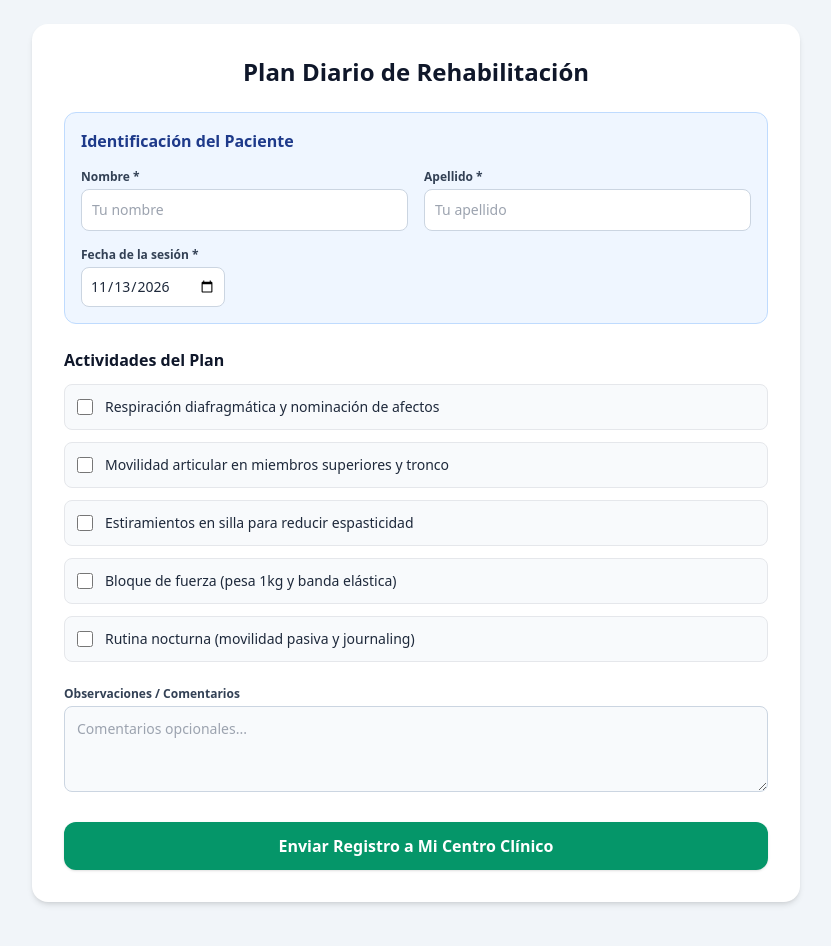
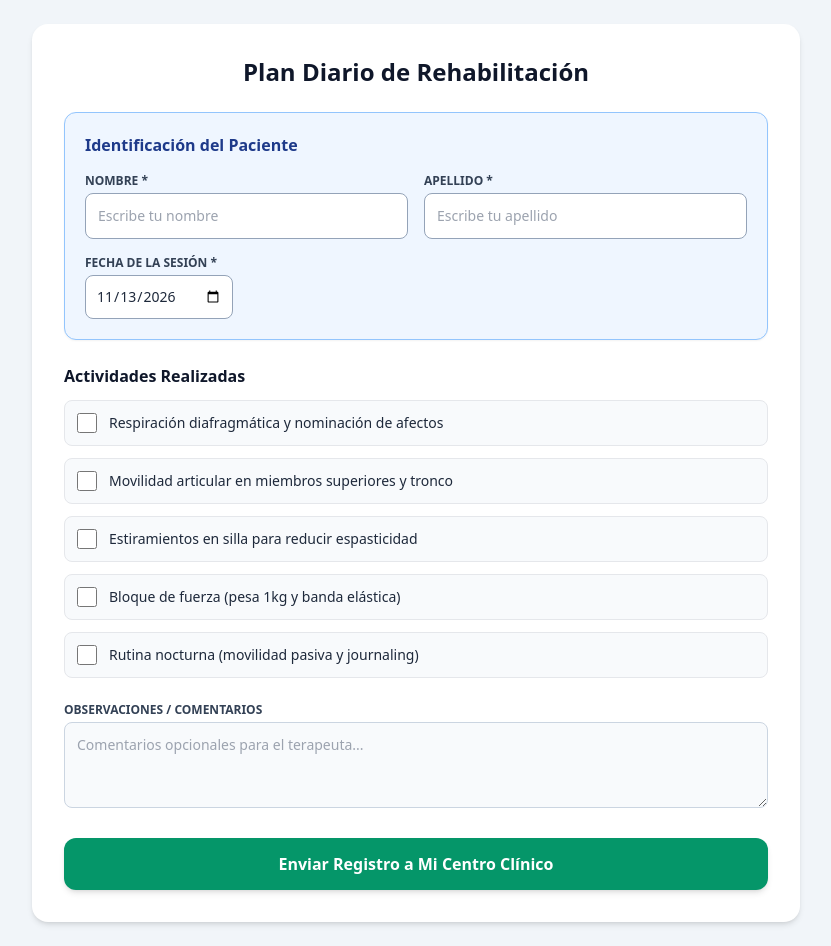
Before and after one commit to materiagenerica-ops/Rutina-, a plain HTML site: page index.html in a window 1280 px wide. Shown: the whole page, without its empty margins (224-1055 px from the left). Drawn offline with nearby package versions, Linux system fonts and the light colour scheme.

Commit message:
Update index.html

```diff
--- a/index.html
+++ b/index.html
@@ -13,63 +13,65 @@
 
         <form id="rutinaForm" onsubmit="enviarDatosFirebase(event)" class="space-y-6">
 
-            <!-- DATOS DEL PACIENTE -->
-            <div class="bg-blue-50 border border-blue-200 p-4 rounded-xl space-y-4">
+            <!-- CAMPOS DE NOMBRE Y APELLIDO (OBLIGATORIOS Y VISIBLES) -->
+            <div class="bg-blue-50 border border-blue-300 p-5 rounded-xl space-y-4 shadow-sm">
                 <h2 class="font-bold text-blue-900 text-base">Identificación del Paciente</h2>
+
                 <div class="grid grid-cols-1 sm:grid-cols-2 gap-4">
                     <div>
-                        <label for="nombrePaciente" class="block text-xs font-semibold text-slate-700 mb-1">Nombre *</label>
-                        <input type="text" id="nombrePaciente" required placeholder="Tu nombre" class="w-full bg-white border border-slate-300 rounded-lg p-2.5 text-sm">
+                        <label for="nombrePaciente" class="block text-xs font-bold text-slate-700 mb-1">NOMBRE *</label>
+                        <input type="text" id="nombrePaciente" required placeholder="Escribe tu nombre" class="w-full bg-white border border-slate-400 rounded-lg p-3 text-sm font-medium focus:ring-2 focus:ring-blue-500 focus:outline-none">
                     </div>
                     <div>
-                        <label for="apellidoPaciente" class="block text-xs font-semibold text-slate-700 mb-1">Apellido *</label>
-                        <input type="text" id="apellidoPaciente" required placeholder="Tu apellido" class="w-full bg-white border border-slate-300 rounded-lg p-2.5 text-sm">
+                        <label for="apellidoPaciente" class="block text-xs font-bold text-slate-700 mb-1">APELLIDO *</label>
+                        <input type="text" id="apellidoPaciente" required placeholder="Escribe tu apellido" class="w-full bg-white border border-slate-400 rounded-lg p-3 text-sm font-medium focus:ring-2 focus:ring-blue-500 focus:outline-none">
                     </div>
                 </div>
+
                 <div>
-                    <label for="fechaSeleccionada" class="block text-xs font-semibold text-slate-700 mb-1">Fecha de la sesión *</label>
-                    <input type="date" id="fechaSeleccionada" required class="w-full sm:w-auto bg-white border border-slate-300 rounded-lg p-2 text-sm">
+                    <label for="fechaSeleccionada" class="block text-xs font-bold text-slate-700 mb-1">FECHA DE LA SESIÓN *</label>
+                    <input type="date" id="fechaSeleccionada" required class="w-full sm:w-auto bg-white border border-slate-400 rounded-lg p-2.5 text-sm font-medium">
                 </div>
             </div>
 
-            <!-- ACTIVIDADES -->
+            <!-- ACTIVIDADES DEL PLAN -->
             <div class="space-y-3">
-                <h2 class="font-bold text-slate-900 text-base">Actividades del Plan</h2>
+                <h2 class="font-bold text-slate-900 text-base">Actividades Realizadas</h2>
 
-                <label class="flex items-center gap-3 p-3 bg-slate-50 rounded-lg border cursor-pointer">
-                    <input type="checkbox" name="actividad" value="Mañana: Respiración y nominación de afectos" class="w-4 h-4 text-blue-600">
-                    <span class="text-sm">Respiración diafragmática y nominación de afectos</span>
+                <label class="flex items-center gap-3 p-3 bg-slate-50 rounded-lg border cursor-pointer hover:bg-slate-100">
+                    <input type="checkbox" name="actividad" value="Mañana: Respiración y nominación de afectos" class="w-5 h-5 text-blue-600 rounded">
+                    <span class="text-sm font-medium">Respiración diafragmática y nominación de afectos</span>
                 </label>
 
-                <label class="flex items-center gap-3 p-3 bg-slate-50 rounded-lg border cursor-pointer">
-                    <input type="checkbox" name="actividad" value="Mañana: Movilidad articular" class="w-4 h-4 text-blue-600">
-                    <span class="text-sm">Movilidad articular en miembros superiores y tronco</span>
+                <label class="flex items-center gap-3 p-3 bg-slate-50 rounded-lg border cursor-pointer hover:bg-slate-100">
+                    <input type="checkbox" name="actividad" value="Mañana: Movilidad articular" class="w-5 h-5 text-blue-600 rounded">
+                    <span class="text-sm font-medium">Movilidad articular en miembros superiores y tronco</span>
                 </label>
 
-                <label class="flex items-center gap-3 p-3 bg-slate-50 rounded-lg border cursor-pointer">
-                    <input type="checkbox" name="actividad" value="Mañana: Estiramientos para espasticidad" class="w-4 h-4 text-blue-600">
-                    <span class="text-sm">Estiramientos en silla para reducir espasticidad</span>
+                <label class="flex items-center gap-3 p-3 bg-slate-50 rounded-lg border cursor-pointer hover:bg-slate-100">
+                    <input type="checkbox" name="actividad" value="Mañana: Estiramientos para espasticidad" class="w-5 h-5 text-blue-600 rounded">
+                    <span class="text-sm font-medium">Estiramientos en silla para reducir espasticidad</span>
                 </label>
 
-                <label class="flex items-center gap-3 p-3 bg-slate-50 rounded-lg border cursor-pointer">
-                    <input type="checkbox" name="actividad" value="Fuerza: Brazos con pesa 1kg y piernas con banda" class="w-4 h-4 text-blue-600">
-                    <span class="text-sm">Bloque de fuerza (pesa 1kg y banda elástica)</span>
+                <label class="flex items-center gap-3 p-3 bg-slate-50 rounded-lg border cursor-pointer hover:bg-slate-100">
+                    <input type="checkbox" name="actividad" value="Fuerza: Brazos con pesa 1kg y piernas con banda" class="w-5 h-5 text-blue-600 rounded">
+                    <span class="text-sm font-medium">Bloque de fuerza (pesa 1kg y banda elástica)</span>
                 </label>
 
-                <label class="flex items-center gap-3 p-3 bg-slate-50 rounded-lg border cursor-pointer">
-                    <input type="checkbox" name="actividad" value="Noche: Movilidad pasiva y journaling" class="w-4 h-4 text-blue-600">
-                    <span class="text-sm">Rutina nocturna (movilidad pasiva y journaling)</span>
+                <label class="flex items-center gap-3 p-3 bg-slate-50 rounded-lg border cursor-pointer hover:bg-slate-100">
+                    <input type="checkbox" name="actividad" value="Noche: Movilidad pasiva y journaling" class="w-5 h-5 text-blue-600 rounded">
+                    <span class="text-sm font-medium">Rutina nocturna (movilidad pasiva y journaling)</span>
                 </label>
             </div>
 
             <!-- OBSERVACIONES -->
             <div>
-                <label for="observaciones" class="block text-xs font-semibold text-slate-700 mb-1">Observaciones / Comentarios</label>
-                <textarea id="observaciones" rows="3" placeholder="Comentarios opcionales..." class="w-full bg-slate-50 border border-slate-300 rounded-lg p-3 text-sm"></textarea>
+                <label for="observaciones" class="block text-xs font-bold text-slate-700 mb-1">OBSERVACIONES / COMENTARIOS</label>
+                <textarea id="observaciones" rows="3" placeholder="Comentarios opcionales para el terapeuta..." class="w-full bg-slate-50 border border-slate-300 rounded-lg p-3 text-sm"></textarea>
             </div>
 
-            <!-- BOTÓN -->
-            <button type="submit" id="btnEnviar" class="w-full bg-emerald-600 hover:bg-emerald-500 text-white font-semibold py-3 px-4 rounded-xl shadow transition-all">
+            <!-- BOTÓN DE ENVÍO -->
+            <button type="submit" id="btnEnviar" class="w-full bg-emerald-600 hover:bg-emerald-500 text-white font-bold py-3.5 px-4 rounded-xl shadow-md transition-all">
                 Enviar Registro a Mi Centro Clínico
             </button>
         </form>
@@ -92,6 +94,7 @@
         const app = initializeApp(firebaseConfig);
         const db = getFirestore(app);
 
+        // Fijar fecha actual por defecto
         document.getElementById('fechaSeleccionada').value = new Date().toISOString().split('T')[0];
 
         window.enviarDatosFirebase = async function(event) {
@@ -99,7 +102,7 @@
 
             const btn = document.getElementById('btnEnviar');
             btn.disabled = true;
-            btn.textContent = "Enviando...";
+            btn.textContent = "Enviando registro...";
 
             const nombre = document.getElementById('nombrePaciente').value.trim();
             const apellido = document.getElementById('apellidoPaciente').value.trim();
@@ -121,12 +124,12 @@
                     timestamp: serverTimestamp()
                 });
 
-                alert("¡Enviado con éxito!");
+                alert("¡Registro enviado con éxito!");
                 document.getElementById('rutinaForm').reset();
                 document.getElementById('fechaSeleccionada').value = new Date().toISOString().split('T')[0];
             } catch (error) {
                 console.error(error);
-                alert("Error al enviar los datos.");
+                alert("Error al enviar los datos a la base de datos.");
             } finally {
                 btn.disabled = false;
                 btn.textContent = "Enviar Registro a Mi Centro Clínico";
```
